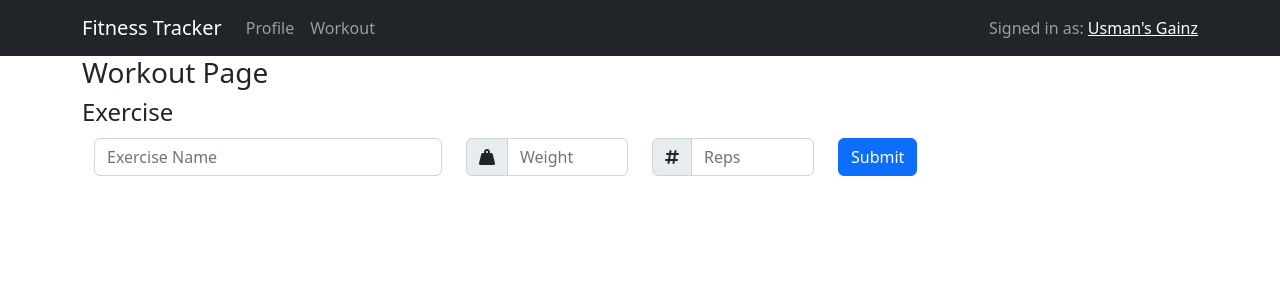
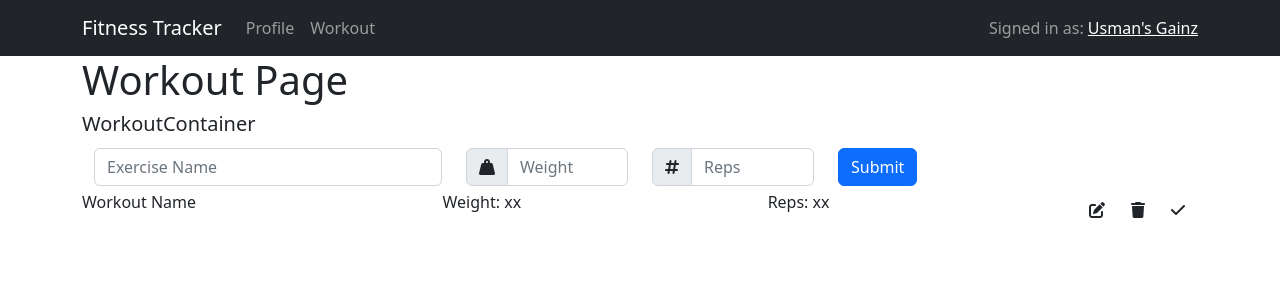
Before and after one commit to solcana/fitness-tracker, a React (Create React App) app in the folder client/: page /workout in a window 1280 px wide. Shown: the top 300 px of the page. Built offline with nearby package versions, Linux system fonts and the light colour scheme.

Commit message:
ExerciseInput and ExercuseItem edits

```diff
--- a/client/src/components/ExerciseInput.js
+++ b/client/src/components/ExerciseInput.js
@@ -4,11 +4,9 @@ import React, { Component } from 'react';
 import { Button, Col, Container, Form, InputGroup, Row } from "react-bootstrap";
 
 class ExerciseInput extends Component {
-    state = {  }
     render() {
         return (
             <>
-                <h4>Exercise</h4>
                 <Container>
                     <Form>
                         <Row className="align-items-center">
@@ -43,7 +41,7 @@ class ExerciseInput extends Component {
                                 </InputGroup>
                             </Col>
                             <Col xs="auto" className="my-1">
-                            <Button type="submit">Submit</Button>
+                                <Button type="submit">Submit</Button>
                             </Col>
                         </Row>
                     </Form>
--- a/client/src/components/ExerciseItem.js
+++ b/client/src/components/ExerciseItem.js
@@ -1,11 +1,39 @@
 // Hal
 
 import React, { Component } from 'react';
+import { ListGroupItem } from 'react-bootstrap';
 
 class ExerciseItem extends Component {
+    constructor(props) {
+        super(props);
+        this.state = {
+        }
+    }
     render() {
         return (
             <>
+                <ListGroupItem className="d-flex justify-content-between align-items-center">
+                    <div className="text-wrap">
+                        <p>Workout Name</p>
+                    </div>
+                    <div className="text-wrap">
+                        <p>Weight: xx</p>
+                    </div>
+                    <div className="text-wrap">
+                        <p>Reps: xx</p>
+                    </div>
+                    <div className="d-flex ml-auto">
+                        <div className="btn">
+                            <i className="fas fa-pen-to-square"></i>
+                        </div>
+                        <div className="btn">
+                            <i className="fas fa-trash"></i>
+                        </div>
+                        <div className="btn">
+                            <i className="fas fa-check"></i>
+                        </div>
+                    </div>
+                </ListGroupItem>
             </>
         );
     }
--- a/client/src/components/WorkoutContainer.js
+++ b/client/src/components/WorkoutContainer.js
@@ -1 +1,19 @@
 // Hal
+
+import React, { Component } from 'react';
+import ExerciseInput from './ExerciseInput';
+import ExerciseItem from './ExerciseItem';
+
+class WorkoutContainer extends Component {
+    render() {
+        return (
+            <>
+                <h5>WorkoutContainer</h5>
+                <ExerciseInput />
+                <ExerciseItem />
+            </>
+        );
+    }
+}
+
+export default WorkoutContainer;
--- a/client/src/pages/Workout.js
+++ b/client/src/pages/Workout.js
@@ -1,13 +1,13 @@
 import React, { Component } from "react";
 import { Container } from "react-bootstrap";
-import ExerciseInput from "../components/ExerciseInput";
+import WorkoutContainer from "../components/WorkoutContainer";
 
 class Workout extends Component {
     render() {
         return(
             <Container>
-                <h3>Workout Page</h3>
-                <ExerciseInput />
+                <h1>Workout Page</h1>
+                <WorkoutContainer />
             </Container>
         );
     }
```
